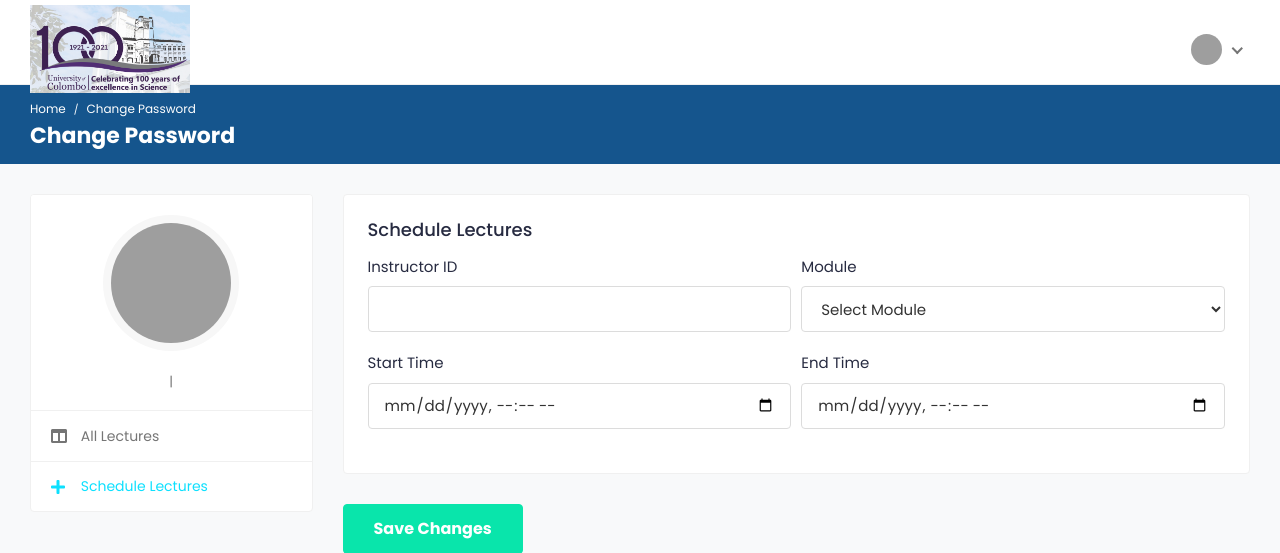
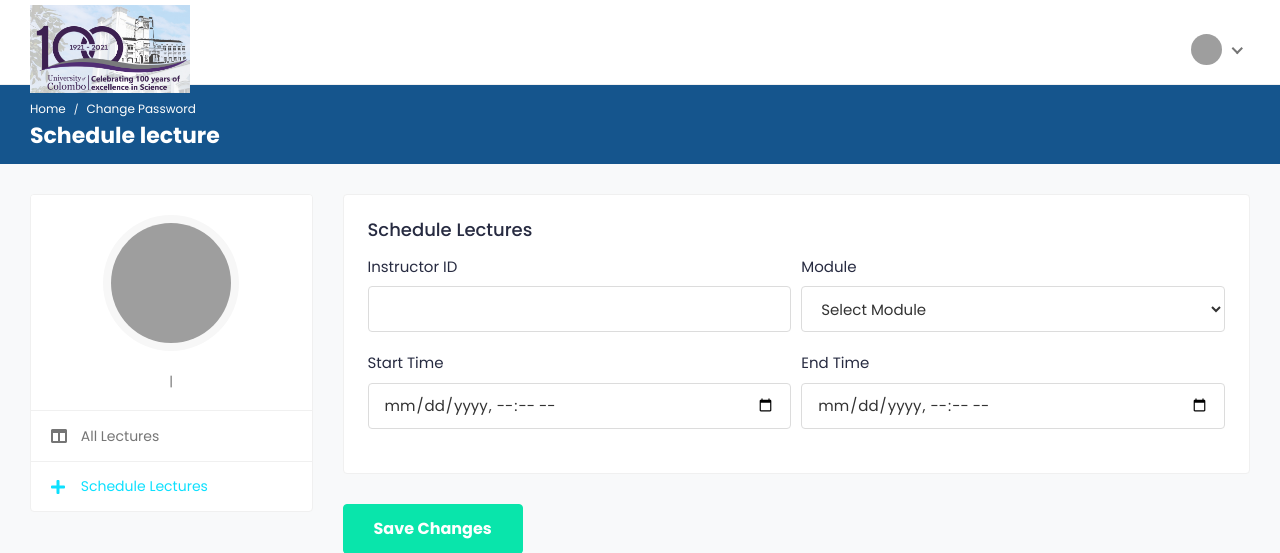
Before and after one commit to HesaraMahela/Qr_attendants_app, a PHP site: page /QR_Attendance/instructor/schedule.php in a window 1280 px wide. Shown: the top 553 px of the page. Run offline with PHP 8.4, Linux system fonts and the light colour scheme; the visitor is signed in with stand-in values (Sample User, id 1); data comes from the database, SQL or seed files in the repository; data that the repository does not hold is empty; grey boxes are pictures that could not be loaded.

Commit message:
schedule lecture heading was changed

```diff
--- a/instructor/schedule.php
+++ b/instructor/schedule.php
@@ -135,7 +135,7 @@
 									<li class="breadcrumb-item active" aria-current="page">Change Password</li>
 								</ol>
 							</nav>
-							<h2 class="breadcrumb-title">Change Password</h2>
+							<h2 class="breadcrumb-title">Schedule lecture</h2>
 						</div>
 					</div>
 				</div>
```
